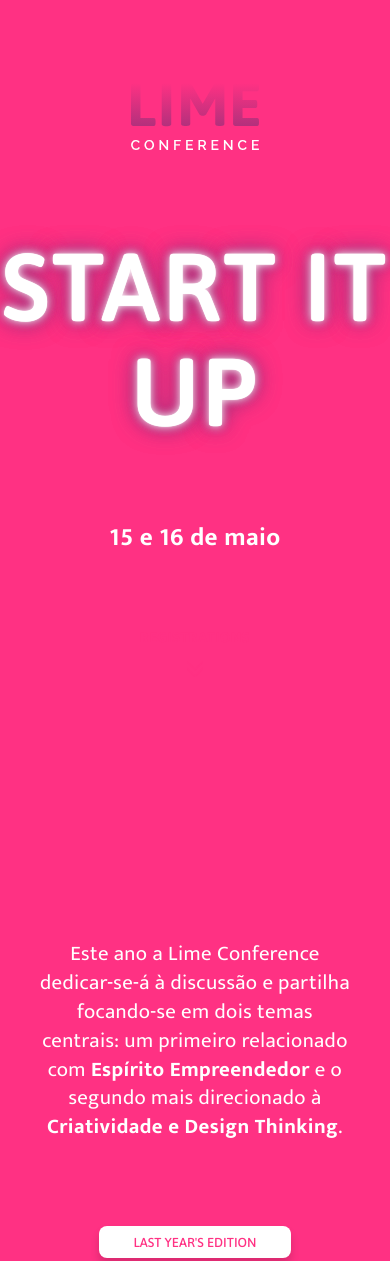
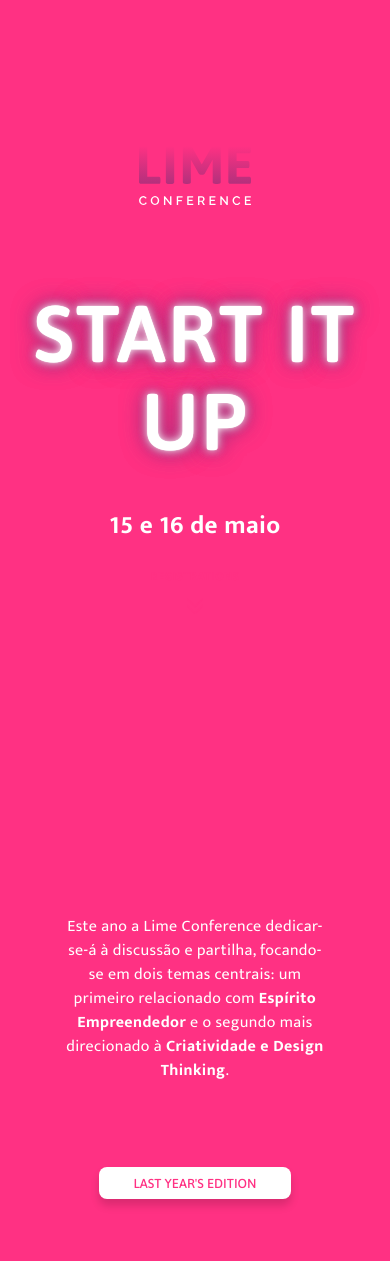
Before and after one commit to jeKnowledge/lime21, a plain HTML site: page index.html in a window 390 px wide. Shown: the part 40-1301 px from the top of the page. Drawn offline with nearby package versions, Linux system fonts and the light colour scheme; a script that the page names is missing.

Commit message:
index fixes

```diff
--- a/assets/css/index2021.css
+++ b/assets/css/index2021.css
@@ -56,21 +56,22 @@
   font-weight: normal;
   font-size: 2.5rem;
   line-height: 3rem;
+  margin-bottom: 10vh;
+
 }
 
 .description button {
     background-color: var(--color-white);
     color: var(--color-lightpink);
-  box-shadow: 0 0.4rem 0.5rem 0 rgba(0, 0, 0, 0.15);
-  width: 18rem;
+    box-shadow: 0 0.4rem 0.5rem 0 rgba(0, 0, 0, 0.15);
+    width: 18rem;
     height: 3rem;
     border-style:none;
-  border-radius: .5rem;
+    border-radius: .5rem;
     font-family: 'Asap', sans-serif;
     font-weight: 500;
     text-transform: uppercase;
     font-size: 20px;
-  margin-top: 10vh;
     transition: 0.3s;
     cursor: pointer;
 }
@@ -78,7 +79,7 @@
 .description button:hover {
     background-color: var(--color-darkgrey);
     color:var(--color-white);
-  box-shadow: 0 0.4rem 0.5rem 0 rgba(0, 0, 0, 0.25);
+    box-shadow: 0 0.4rem 0.5rem 0 rgba(0, 0, 0, 0.25);
 
 }
 
@@ -115,6 +116,7 @@
   width: 60vw;
   margin-left: 5rem;
   overflow: hidden;
+  cursor: pointer;
 }
 
 /*------------------------------------------------Oradores-----------------------------------------------*/
@@ -228,19 +230,21 @@
 
 /* ------------------------------------------ Media Queries ------------------------------------------ */
 
-@media (max-width: 1300px) { /*13 inches laptop*/
+@media (max-width: 1300px) { /*--------------------------------------------------------------------1300*/
 }
 
-@media (max-width: 1000px) { /*mobile*/
+@media (max-width: 1000px) { /*--------------------------------------------------------------1000 laptop*/
 
   .hero, .description, .gallery, .cta, .team {
     min-height: 90vh;
   }
+  /*------------------------------------------------Início-----------------------------------------------*/
 
   .hero #logo {
     margin-top: 4rem;
   }
 
+  /*------------------------------------------------Descricao-----------------------------------------------*/
 
   .description h3 {
     font-size: 1.5rem;
@@ -252,6 +256,8 @@
     font-size: 15px;
   }
 
+  /*------------------------------------------------Oradores-----------------------------------------------*/
+
   .speaker_titulo{
     font-size: 2rem;
     line-height: 0.5em;
@@ -262,13 +268,15 @@
     line-height: 1em;
   }
 
+  /*------------------------------------------------Contactos-----------------------------------------------*/
+
   .cta {
     padding: 0 10rem;
   }
 
 }
 
-@media (max-width: 700px) { /*mobile*/
+@media (max-width: 700px) { /*------------------------------------------------------------------700 tablet*/
 
   .hero #logo {
     margin-top: 5rem;
@@ -368,10 +376,9 @@
     font-size: 25px;
     margin-bottom: 5vh;
   }
-
 }
 
-@media (max-width: 350px) { /*mobile*/
+@media (max-width: 425px) { /*mobile*/
   .description, .cta, .team {
     min-height: 80vh;
   }
@@ -386,9 +393,8 @@
   }
 
   .hero h1{
-    font-size: 4rem;
-    margin-bottom: 4.5rem;
-    padding: 0 2vw;
+    font-size: 5rem;
+    margin:0 2rem 3rem 2rem;
   }
 
   .hero h3{
@@ -417,8 +423,6 @@
   .slider h3{
     font-size: 1rem
   }
-
-
 
   .speaker_titulo{
     font-size: 1.4rem;
@@ -467,8 +471,6 @@
     opacity: 100;
   }
 
-
-
   .cta {
     padding: 0 3rem;
   }
--- a/index.html
+++ b/index.html
@@ -57,7 +57,7 @@
       <!--parte 2 - Descricao-->
       <div class="description center panel" data-color="lightpink">
         <h3>
-          Este ano a Lime Conference dedicar-se-á à discussão e partilha focando-se em dois temas centrais: um primeiro relacionado com
+          Este ano a Lime Conference dedicar-se-á à discussão e partilha, focando-se em dois temas centrais: um primeiro relacionado com
           <span style="font-weight:bolder">Espírito Empreendedor</span> e o segundo mais direcionado à <span style="font-weight:bolder">Criatividade e Design Thinking</span>.
         </h3>
         <a href="index2020.html">
```
